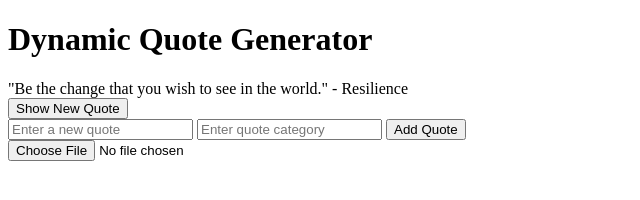
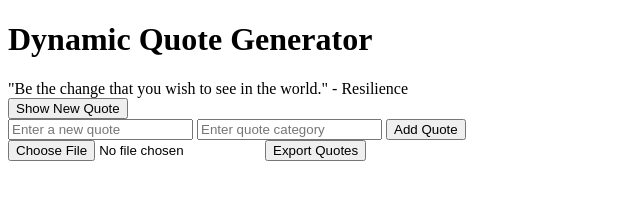
Before and after one commit to Redfox1759/alx_fe_javascript, a plain HTML site: page dom-manipulation/index.html in a window 1280 px wide. Shown: the whole page, without its empty margins (0-640 px from the left). Drawn offline with Linux system fonts and the light colour scheme.

Commit message:
updated file

```diff
--- a/dom-manipulation/index.html
+++ b/dom-manipulation/index.html
@@ -17,6 +17,7 @@
     </div>
 
     <input type="file" id="importFile" accept=".json" onchange="importFromJsonFile(event)" />
+    <button onclick="exportToJsonFile()">Export Quotes</button>
 
     <script src="script.js"></script>
   </body>
--- a/dom-manipulation/script.js
+++ b/dom-manipulation/script.js
@@ -103,3 +103,14 @@ function importFromJsonFile(event) {
     };
     fileReader.readAsText(event.target.files[0]);
 }
+
+function exportToJsonFile() {
+  const jsonData = JSON.stringify(quotes, null, 2);
+  const blob = new Blob([jsonData], { type: "application/json" });
+  const url = URL.createObjectURL(blob);
+  const a = document.createElement("a");
+  a.href = url;
+  a.download = "quotes.json";
+  a.click();
+  URL.revokeObjectURL(url);
+}
```
